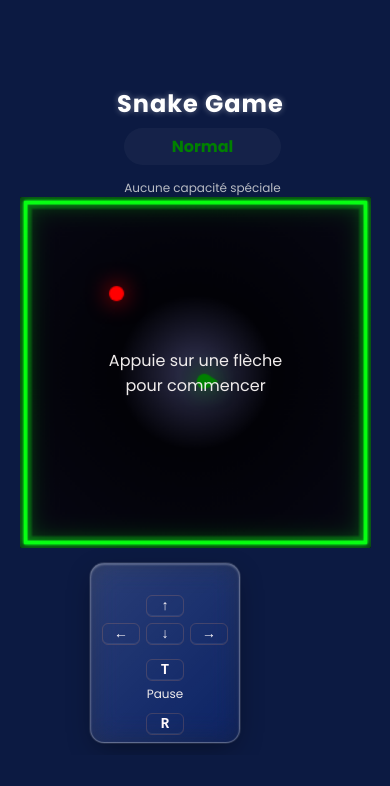
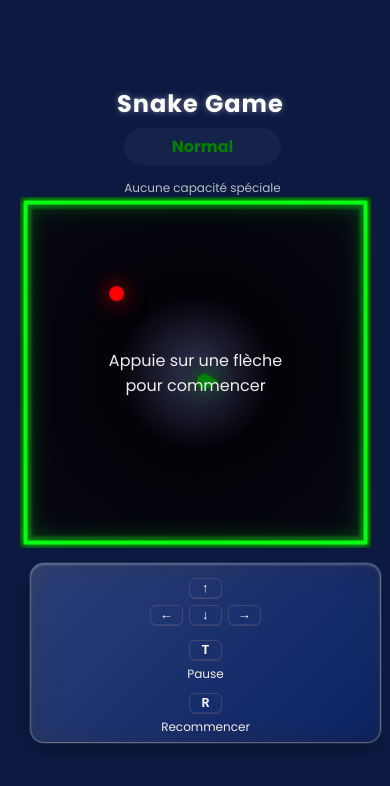
Before and after one commit to Walie-Matthieu/snake-game, a Next.js app: page / in a window 390 px wide. Shown: the top 786 px of the page. Built offline with nearby package versions, Linux system fonts and the light colour scheme.

Commit message:
buttons sizing

```diff
--- a/app/components/SnakeGame.tsx
+++ b/app/components/SnakeGame.tsx
@@ -793,11 +793,7 @@ export default function SnakeGame({
   }
 
   // largeur fixe du panneau de contrôles (px) et gap entre canvas / panneau
-  const CONTROL_WIDTH = 150; // largeur fixe du panneau de contrôles (px)
   const CONTAINER_GAP = 25; // espace entre canvas et panneau (px)
-  const CONTROL_HEIGHT = 210; // hauteur fixe du panneau de contrôles (px)
-  const KEY_GROUP_OFFSET_X = -0; // Déplace les touches horizontalement (+ droite / - gauche)
-  const KEY_GROUP_OFFSET_Y = 21; // Déplace les touches verticalement (+ bas / - haut)
 
   // detecte la largeur de la fenêtre pour décider du layout (évite wrap inattendu)
   const [windowWidth, setWindowWidth] = useState<number>(typeof window !== 'undefined' ? window.innerWidth : 1024);
@@ -813,37 +809,10 @@ export default function SnakeGame({
   // on place la colonne à droite seulement si la fenêtre peut contenir (canvas min + gap + control)
   const controlsAbsolute = isDesktop;
 
-  // Taille responsive du panneau des touches (comme le canvas)
-const computeControlWidth = (): number => {
-  const w = typeof window !== 'undefined' ? window.innerWidth : 1024;
-  const isMobile = w >= 320 && w <= 600;
-  if (isMobile) return 150; // largeur fixe en mobile (ajuste ici)
-  // sinon: largeur responsive bornée
-  return Math.min(280, Math.max(160, Math.round(w * 0.12)));
-};
-
-const [controlWidth, setControlWidth] = useState<number>(() => computeControlWidth());
-const [controlHeight, setControlHeight] = useState<number>(() => Math.round(computeControlWidth() * 1.2));
-
-useEffect(() => {
-  const onResize = () => {
-    const w = computeControlWidth();
-    setControlWidth(w);
-    setControlHeight(Math.round(w * 1.2)); // ratio simple; ajuste si besoin
-  };
-  onResize();
-  window.addEventListener('resize', onResize);
-  window.addEventListener('pageshow', onResize);
-  return () => {
-    window.removeEventListener('resize', onResize);
-    window.removeEventListener('pageshow', onResize);
-  };
-}, []);
-
-// container style: grid on desktop (fixed right column), column flow on mobile
+  // container style: grid on desktop (fixed right column), column flow on mobile
   const containerStyleDesktop: React.CSSProperties = {
     display: 'grid',
-    gridTemplateColumns: `${Math.round(canvasSize)}px ${controlWidth}px`, // ← comme le canvas
+    gridTemplateColumns: `${Math.round(canvasSize)}px ${160}px`,
     gap: 'var(--container-gap, 16px)',
     width: '100%',
     maxWidth: '100vw',
@@ -861,13 +830,21 @@ useEffect(() => {
     boxSizing: 'border-box',
   };
 
-  //  Déplace le Canvas
-  const CANVAS_OFFSET_X = -40; // + droite / - gauche
-  const CANVAS_OFFSET_Y = 10; // + bas / - haut
+  /* ============================================================================
+     🎯 ZONE DE CONFIGURATION GLOBALE - Déplacements
+  ============================================================================ */
+
+  // Déplacement des TOUCHES À L'INTÉRIEUR du panneau (↑←↓→ + T + R ensemble)
+  const KEYS_GROUP_OFFSET_X = 0;       // + droite / - gauche
+  const KEYS_GROUP_OFFSET_Y = 4;      // + bas / - haut
+
+  // Déplace le Canvas
+  const CANVAS_OFFSET_X = -40;
+  const CANVAS_OFFSET_Y = 10;
 
   // Offset dédié pour le texte des capacités
-  const ABILITY_TEXT_OFFSET_X = -70; // + droite / - gauche
-  const ABILITY_TEXT_OFFSET_Y = 0; // + bas / - haut
+  const ABILITY_TEXT_OFFSET_X = -70;
+  const ABILITY_TEXT_OFFSET_Y = 0;
 
   // Offset pour le message "Appuie sur une flèche pour commencer"
   const START_HINT_OFFSET_X = 265; // + droite / - gauche
@@ -883,22 +860,37 @@ useEffect(() => {
   };
 
   // helper inline pour style des touches (défini avant le return pour éviter les erreurs)
-  function keyStyle() {
+  function keyStyle(): React.CSSProperties {
+    const isMobileViewport =
+      typeof window !== 'undefined' &&
+      window.innerWidth >= 320 &&
+      window.innerWidth <= 600;
+
+    const btnSize = isMobileViewport
+      ? Math.max(16, Math.round(160 * 0.12))
+      : 20;
+
+    const fontSize = isMobileViewport
+      ? Math.max(10, Math.round(160 * 0.08))
+      : 14;
+
     return {
+      minWidth: btnSize,
+      height: btnSize,
+      padding: isMobileViewport ? '0 6px' : '0 8px',
+      fontSize,
+      lineHeight: 1,
       display: 'inline-flex',
       alignItems: 'center',
       justifyContent: 'center',
-      minWidth: 20,
-      height: 20,
-      padding: '0 8px',
       borderRadius: 6,
-      border: '1px solid rgba(255, 158, 105, 0.18)', // pink border
-      background: 'rgba(18, 3, 5, 0)', // light pink background
-      color: '#fff9fcff', // pink text
+      border: '1px solid rgba(255, 158, 105, 0.18)',
+      background: 'rgba(18, 3, 5, 0)',
+      color: '#fff9fcff',
       fontWeight: 700,
-      fontSize: 14,
-      boxShadow: 'inset 0 -1px 0 rgba(243, 237, 237, 0.08)'
-    } as React.CSSProperties;
+      boxShadow: 'inset 0 -1px 0 rgba(243, 237, 237, 0.08)',
+      cursor: 'pointer'
+    };
   }
 
   // === Tableau du Score (TON | MEILLEUR) ===
@@ -933,7 +925,7 @@ useEffect(() => {
   };
 
   return (
-     <div className="flex flex-col items-center gap-4 w-full" style={{ position: 'relative' }}>
+    <div className="flex flex-col items-center gap-4 w-full" style={{ position: 'relative' }}>
       {/* Scoreboard — centré en absolute (pas d'overflow), visible seulement en PC */}
       {isDesktop && (
         <div
@@ -1080,8 +1072,8 @@ useEffect(() => {
         <div
           data-ui="controls"
           style={{
-            width: `${controlWidth}px`,
-            height: `${controlHeight}px`,
+            width: controlsAbsolute ? `${160}px` : '100%',
+            height: controlsAbsolute ? 'auto' : 'visible',
             transform: `translate(var(--controls-offset-x, 0px), var(--controls-offset-y, 0px))`,
             transformOrigin: 'top left',
             overflowY: controlsAbsolute ? 'auto' : 'visible',
@@ -1110,7 +1102,7 @@ useEffect(() => {
           <div
             style={{
               position: 'relative',
-              transform: `translate(${KEY_GROUP_OFFSET_X}px, ${KEY_GROUP_OFFSET_Y}px)`,
+              transform: `translate(${KEYS_GROUP_OFFSET_X}px, ${KEYS_GROUP_OFFSET_Y}px)`, // ← lit les constantes
               display: 'flex',
               flexDirection: 'column',
               alignItems: 'center',
--- a/app/page.module.css
+++ b/app/page.module.css
@@ -462,6 +462,15 @@
     --powerlines-offset-y: -8px;  /* - haut   | + bas    */
 
     --ability-gap: 0px; /* ← espace entre “Normal” et “Aucune capacité spéciale */
+
+    /* Variable unique pour déplacer TOUTES les touches ensemble */
+    --keys-group-offset-x: 0px;  /* - = gauche, + = droite */
+    --keys-group-offset-y: 17px;  /* - = haut,   + = bas    */
+  }
+
+  /* Applique le déplacement à tous les boutons du panneau */
+  :global([data-ui="controls"] button) {
+    transform: translate(var(--keys-group-offset-x), var(--keys-group-offset-y)) !important;
   }
 
   /* conteneur centré et scroll si besoin */
@@ -494,7 +503,7 @@
 
 
      /* Déplacement si besoin */
-    --controls-offset-x: 30px; /* déplace le panneau touches de droite à gauche */
+    --controls-offset-x: -30px; /* déplace le panneau touches de droite à gauche */
     --controls-offset-y: 0px;   /* + = bas, - = haut */
 
     /* Taille du panneau (1 = normal, <1 réduit, >1 agrandit) */
```
